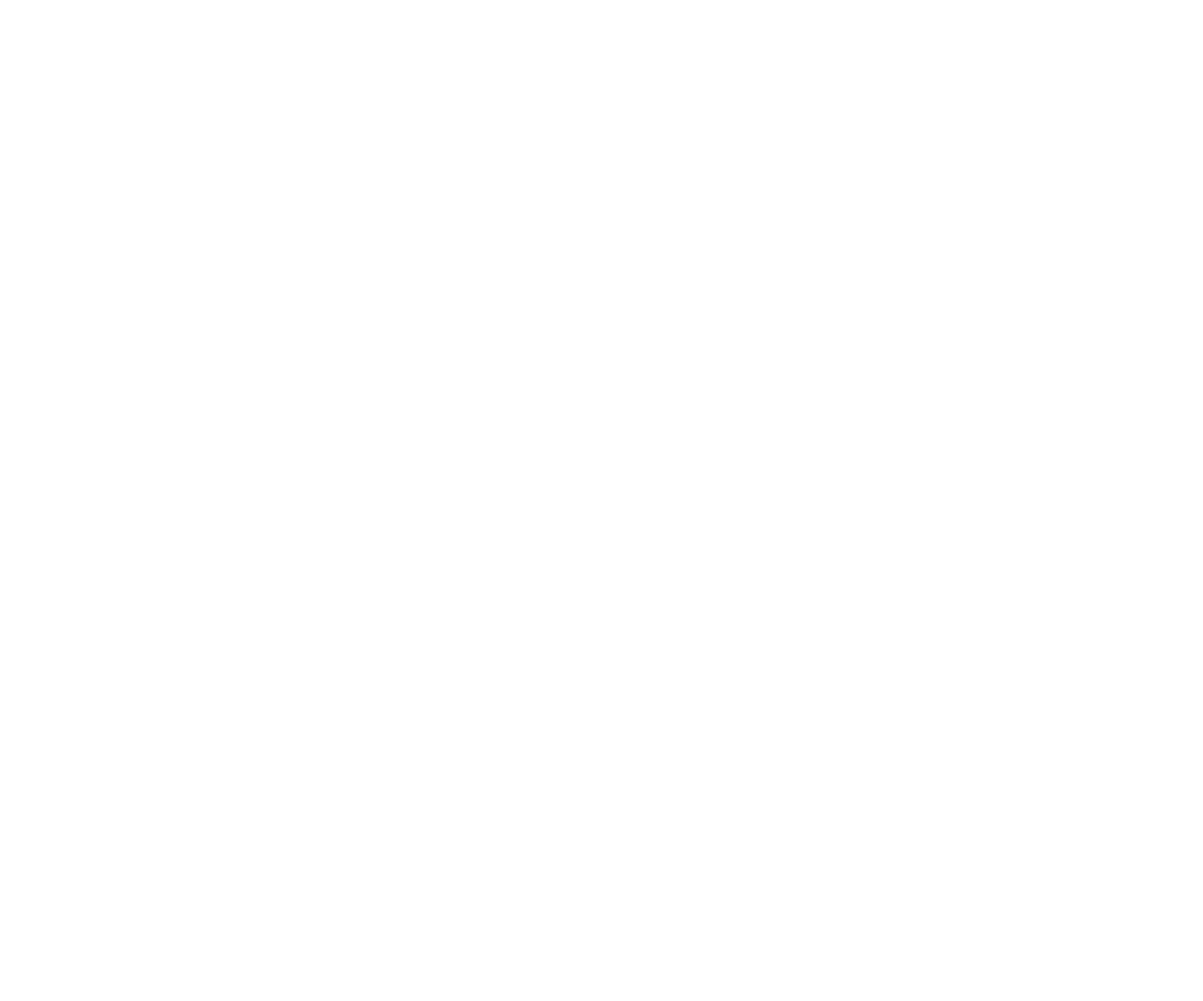
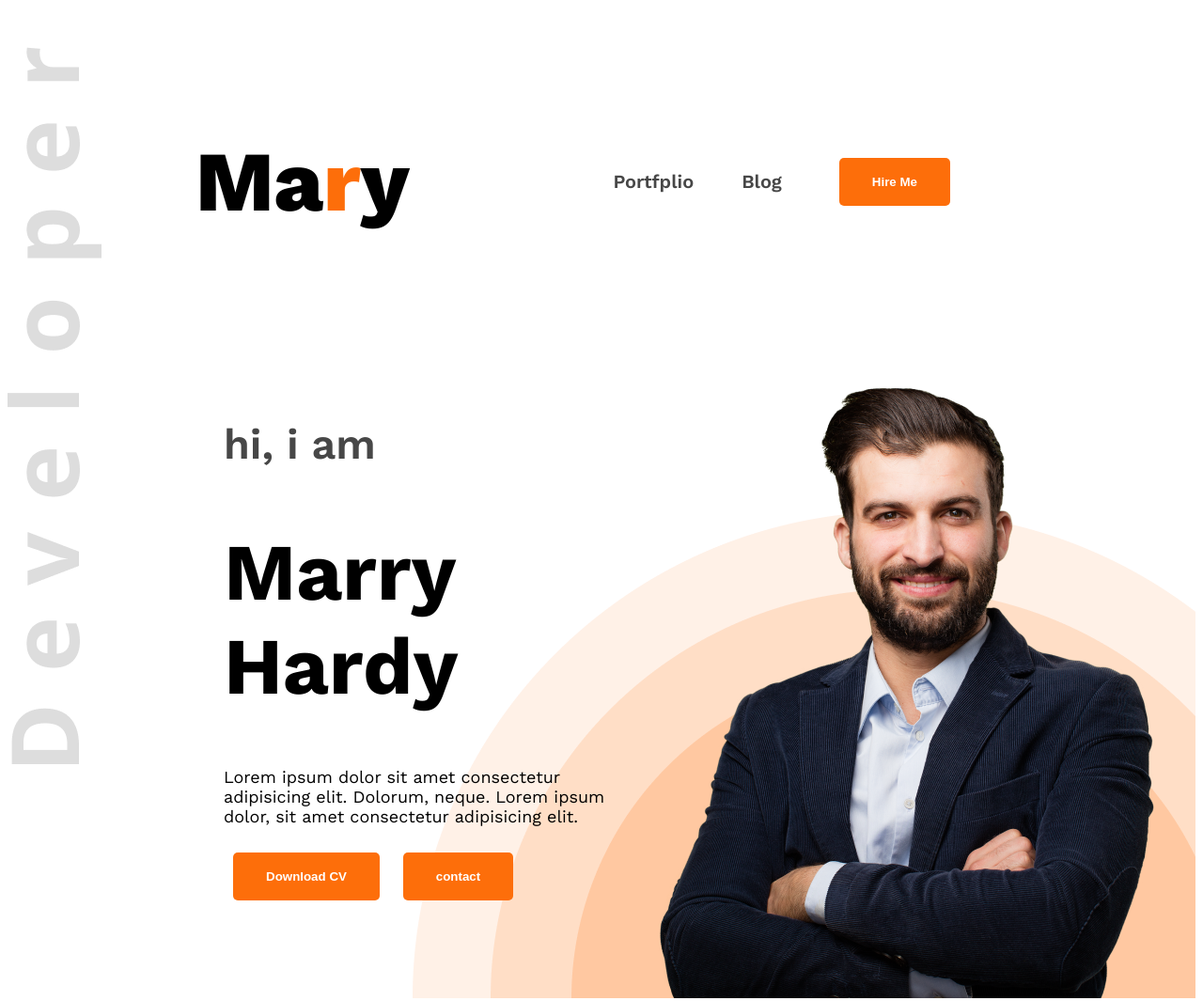
Before and after one commit to sourav-Cat/protfolio-web, a plain HTML site: page index.html in a window 1280 px wide. Shown: the whole page at 94% size. Before the commit the page ends 800 px from the top, so only its background shows below. Drawn offline with nearby package versions, Linux system fonts and the light colour scheme.

Commit message:
update portfolio

```diff
--- a/index.html
+++ b/index.html
@@ -4,11 +4,37 @@
     <meta charset="UTF-8">
     <meta name="viewport" content="width=device-width, initial-scale=1.0">
     <title>Portfplio Mine</title>
+    <link rel="stylesheet" href="style.css ">
 </head>
-<body>
-    <header>
+<body class="work-sans-normal">
+    <!-- header -->
+    <header class="header">
+        <nav>
+            <h3 class="nav-title">Ma<span class="text-primary">r</span>y</h3>
+            <ul class="list">
+                <li><a class="dark-2" href="">Portfplio</a></li>
+                <li><a class="dark-2" href="">Blog </a></li>
+                <li><a href=""> <button class="btn">Hire Me</button></a></li>
+            </ul>
 
-        <!-- header -->
+
+        </nav>
+        <div class="banner">
+            <div class="banner-content">
+                <h4 class="banner-greetings dark-2">hi, i am</h4>
+                <h1 class="banner-title">Marry Hardy</h1>
+                <p class="banner-description"> Lorem ipsum dolor sit amet consectetur adipisicing elit. Dolorum, neque. Lorem ipsum dolor, sit amet consectetur adipisicing elit.</p>
+                <button class="btn"> Download CV</button>
+                <button class="btn">contact</button>
+
+            </div>
+                <img class="banner-img" src="images/hardy.png" alt="">
+
+
+
+        </div>
+
+
     </header>
 
     <main>
--- a/style.css
+++ b/style.css
@@ -0,0 +1,97 @@
+@import url('https://fonts.googleapis.com/css2?family=Open+Sans:ital,wght@0,300..800;1,300..800&family=Work+Sans:ital,wght@0,100..900;1,100..900&display=swap');
+
+.work-sans-normal {
+    font-family: "Work Sans", sans-serif;
+    font-optical-sizing: auto;
+    font-weight: 600;
+    font-style:normal;
+  }
+/* header style  */
+.header{
+    background-image:url('images/developer.png'), url('images/header_bg.png');
+    background-repeat: no-repeat;
+    background-position: top left,bottom right;
+}
+
+
+  /* navber stylee */
+nav{
+    display: flex;
+    align-items:center;
+    justify-content: space-between;
+    margin: 50px 200px;
+}
+.text-primary
+{
+    color: #fd6e0a;
+}
+.dark-2{
+    color: #474747;
+}
+.nav-title{
+    font-size:  90px;
+    font-weight: 800;
+}
+
+nav ul{
+    display: flex;
+    align-items: center;
+}
+
+nav ul li{
+    list-style: none;
+    margin-right: 51px;
+}
+nav li a{
+    text-decoration: none;
+    font-size: 20px;
+
+}
+
+
+.btn{
+    background-color:#fd6e0a;
+    font-weight: 700;
+    color: white;
+    padding: 18px 35px;
+    border-radius: 5px;
+    border: none;
+    margin: 10px;
+}
+
+
+/* banner style */
+.banner
+{
+  display: flex;
+  justify-content: space-between;
+  margin: 0 35px 0 230px;
+}
+.banner-content
+{
+    max-width: 580px;
+}
+
+
+
+
+.banner-greetings
+{
+      font-size:45px;
+      font-weight: 600;
+}
+ .banner-title
+ {
+        font-weight: bold;
+        font-size: 85px;
+ }
+
+ .banner-description
+ {
+    font-size: 18px;
+    font-weight: 400;
+ }
+ .banner-img
+ {
+    width: 585px;
+ }
```
